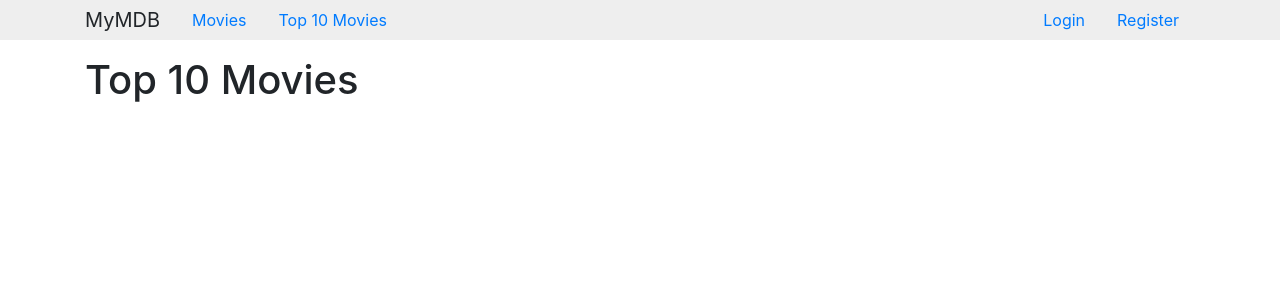
After one commit to abhie-lp/mymdb, a Django app: template templates/core/top_movies_list.html in a window 1280 px wide. The commit adds this page. Shown: the top 300 px of the page. Run offline with Django 3.2, Linux system fonts and the light colour scheme; the template is opened without the code that fills it, so the values that code supplies are empty; some libraries are stand-ins or nearby versions.

Commit message:
Added top movies view

```diff
--- a/core/urls.py
+++ b/core/urls.py
@@ -10,4 +10,5 @@ urlpatterns = [
     path("person/<int:pk>/", views.PersonDetailView.as_view(), name="person"),
     path("movie/<int:pk>/", views.MovieDetailView.as_view(), name="detail"),
     path("movies/", views.MovieListView.as_view(), name="list"),
+    path("top_movies/", views.TopMovieView.as_view(), name="top_movies")
 ]
--- a/core/views.py
+++ b/core/views.py
@@ -108,3 +108,8 @@ class MovieImageUploadView(LoginRequiredMixin, generic.CreateView):
         movie_detail_url = reverse("core:detail", args=[movie_id])
 
         return movie_detail_url
+
+
+class TopMovieView(generic.ListView):
+    template_name = "core/top_movies_list.html"
+    queryset = models.Movie.objects.top_movies(limit=10)
--- a/templates/base.html
+++ b/templates/base.html
@@ -20,12 +20,19 @@
     <div class="container">
       <nav class="nav">
         <div class="navbar-brand">MyMDB</div>
+        <a class="nav-link" href="{% url 'core:list' %}">Movies</a>
+        <a class="nav-link" href="{% url 'core:top_movies' %}">Top 10 Movies</a>
         {% if request.user.is_authenticated %}
-          <a class="nav-link" href="{% url 'core:list' %}">Movies</a>
           <a class="nav-link ml-auto" href="{% url 'user:logout' %}">Logout</a>
         {% else %}
-          <a class="nav-link" href="{% url 'user:login' %}">Login</a>
-          <a class="nav-link" href="{% url 'user:register' %}">Register</a>
+          <ul class="nav ml-auto">
+            <li class="nav-item">
+              <a class="nav-link" href="{% url 'user:login' %}">Login</a>
+            </li>
+            <li class="nav-item">
+              <a class="nav-link" href="{% url 'user:register' %}">Register</a>
+            </li>
+          </ul>
         {% endif %}
       </nav>
     </div>
--- /dev/null
+++ b/templates/core/top_movies_list.html
@@ -0,0 +1,14 @@
+{% extends "base.html" %}
+
+{% block title %}Top 10 Movies{% endblock title %}
+
+{% block main %}
+  <h1>Top 10 Movies</h1>
+  <ol>
+    {% for movie in object_list %}
+      <li>
+        <a href="{% url 'core:detail' movie.id %}">{{ movie.title }}</a>
+      </li>
+    {% endfor %}
+  </ol>
+{% endblock main %}
```
